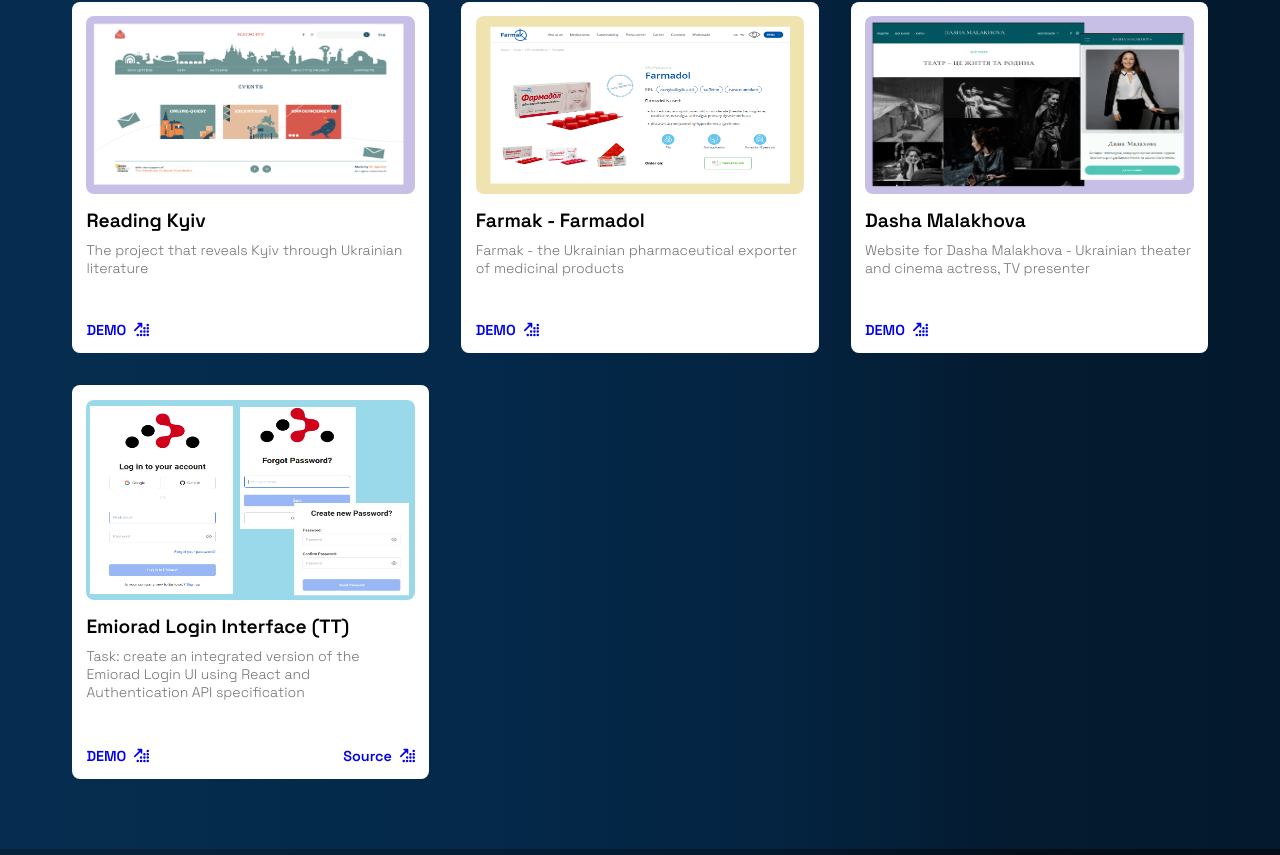
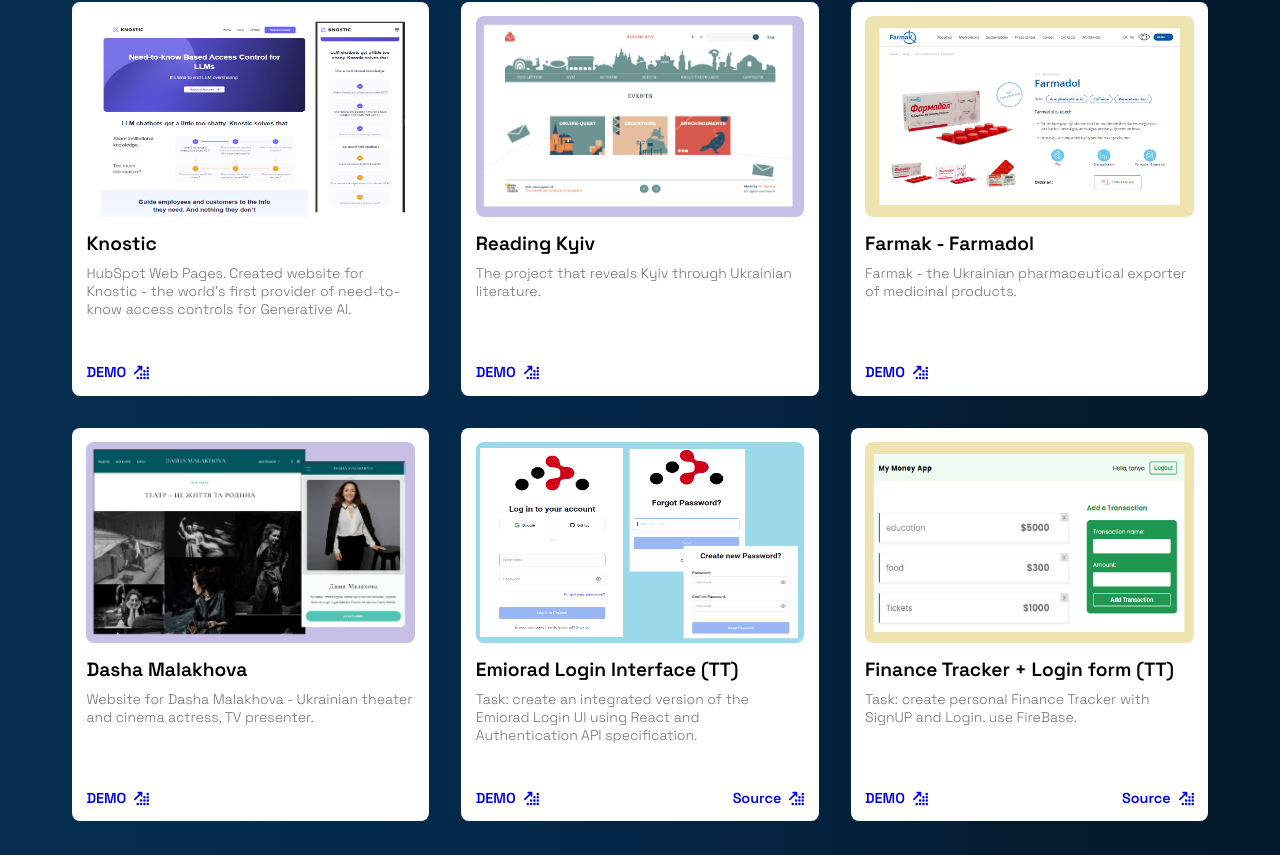
Before and after one commit to TetianaZakharova/TetianaZakharova-portfolio, a React (Create React App) app: page / in a window 1280 px wide. Shown: the part 1425-2280 px from the top of the page. Built offline with nearby package versions, Linux system fonts and the light colour scheme.

Commit message:
projectsupdate

```diff
--- a/src/assets/data/data.js
+++ b/src/assets/data/data.js
@@ -5,6 +5,8 @@
 import emiorad from "../projects/emiorad.png";
 import finTracker from "../projects/tracker.png";
 import diagrams from "../projects/d3-diagrams.png";
+import knostic from "../projects/Knostic.png";
+import threatstop from "../projects/Threatstop.png";
 
 export const workexperience = [
   {
@@ -72,7 +74,7 @@
     id: 7,
     title: "D3.js Diagrams",
     src: `${diagrams}`,
-    description: "Charts and graph to help you visualize your data easily",
+    description: "Charts and graph to help you visualize your data easily.",
     link: "https://tetianazakharova.github.io/diagrams-d3/",
     source: "https://github.com/TetianaZakharova/diagrams-d3",
   },
@@ -80,24 +82,32 @@
     id: 4,
     title: "Marketing PM Portfolio",
     src: `${oksanaGurina}`,
-    description: "Portfolio for Marketing PM Oksana Gurina",
+    description: "Portfolio for Marketing PM Oksana Gurina.",
     link: "https://tetianazakharova.github.io/OksanaGurina-portfolio/",
     source: "https://github.com/TetianaZakharova/OksanaGurina-portfolio",
   },
   {
-    id: 6,
-    title: "Finance Tracker + Login form (TT)",
-    src: `${finTracker}`,
+    id: 9,
+    title: "Threatstop",
+    src: `${threatstop}`,
     description:
-      "Task: create personal Finance Tracker with SignUP and Login. use FireBase",
-    link: "https://financetracker-81392.web.app/login",
-    source: "https://github.com/TetianaZakharova/finance-tracker",
+      "HubSpot Web Pages. Created website for Threatstop - cybersecurity solutions for companies.",
+    link: "https://www.threatstop.com/",
   },
+  {
+    id: 8,
+    title: "Knostic",
+    src: `${knostic}`,
+    description:
+      "HubSpot Web Pages. Created website for Knostic - the world’s first provider of need-to-know access controls for Generative AI.",
+    link: "https://www.knostic.ai/",
+  },
+
   {
     id: 1,
     title: "Reading Kyiv",
     src: `${readingKyiv}`,
-    description: "The project that reveals Kyiv through Ukrainian literature",
+    description: "The project that reveals Kyiv through Ukrainian literature.",
     link: "https://www.readingkyiv.net/en/",
   },
   {
@@ -105,7 +115,7 @@
     title: "Farmak - Farmadol",
     src: `${farmadol}`,
     description:
-      "Farmak - the Ukrainian pharmaceutical exporter of medicinal products",
+      "Farmak - the Ukrainian pharmaceutical exporter of medicinal products.",
     link: "https://farmak.ua/en/drugs/farmadol/",
   },
   {
@@ -113,7 +123,7 @@
     title: "Dasha Malakhova",
     src: `${dashaMalahova}`,
     description:
-      "Website for Dasha Malakhova - Ukrainian theater and cinema actress, TV presenter",
+      "Website for Dasha Malakhova - Ukrainian theater and cinema actress, TV presenter.",
     link: "https://dashamalakhova.com/projects/my-theatre/",
   },
   {
@@ -121,8 +131,17 @@
     title: "Emiorad Login Interface (TT)",
     src: `${emiorad}`,
     description:
-      "Task: create an integrated version of the Emiorad Login UI using React and Authentication API specification ",
+      "Task: create an integrated version of the Emiorad Login UI using React and Authentication API specification.",
     link: "https://tetianazakharova.github.io/login-api-interface/",
     source: "https://github.com/TetianaZakharova/login-api-interface",
   },
+  {
+    id: 6,
+    title: "Finance Tracker + Login form (TT)",
+    src: `${finTracker}`,
+    description:
+      "Task: create personal Finance Tracker with SignUP and Login. use FireBase.",
+    link: "https://financetracker-81392.web.app/login",
+    source: "https://github.com/TetianaZakharova/finance-tracker",
+  },
 ];
```
Also changed, not shown: src/assets/projects/Knostic.png (added), src/assets/projects/Threatstop.png (added).
